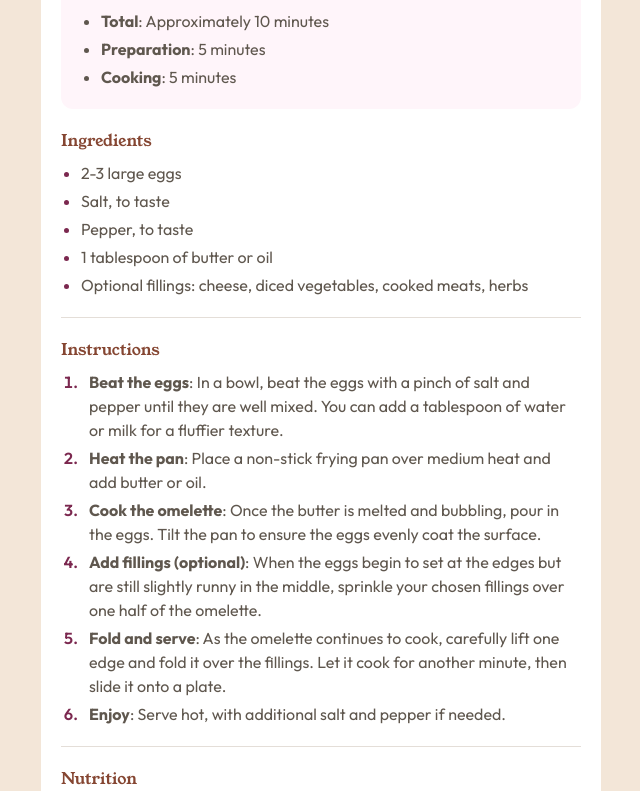
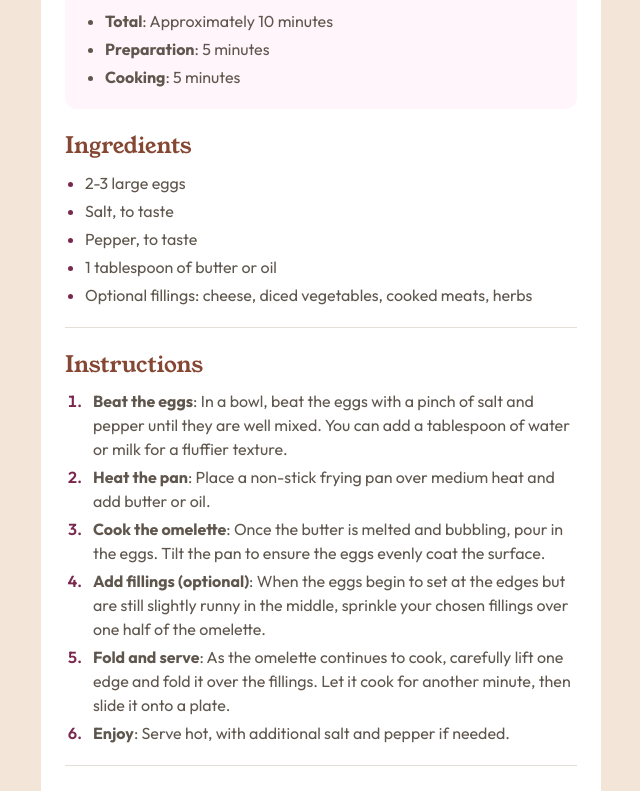
Before and after one commit to 7savv7/frontendmentor, a React (Vite) app in the folder newbie/recipe-page/: page / in a window 1280 px wide. Shown: the part 561-1352 px from the top of the page, without its empty margins (319-959 px from the left). Built offline with nearby package versions, Linux system fonts and the light colour scheme.

Commit message:
[recipe-page]: Improve style and responsiveness

```diff
--- a/newbie/recipe-page/src/App.tsx
+++ b/newbie/recipe-page/src/App.tsx
@@ -1,7 +1,7 @@
 function App() {
   return (
     <div className="min-h-svh lg:min-h-screen bg-stone-100 flex justify-center items-center lg:p-20">
-      <div className="lg:p-5 max-w-1/2 bg-white lg:rounded-2xl">
+      <div className="lg:p-6 lg:max-w-1/2 bg-white lg:rounded-2xl">
         <img
           className="w-full lg:rounded-lg lg:mb-5"
           src="/images/image-omelette.jpeg"
@@ -36,7 +36,7 @@ function App() {
           </div>
 
           <div className="border-b border-stone-150 pb-5">
-            <p className="text-brown-800 font-[Young_Serif] mb-2">
+            <p className="text-brown-800 font-[Young_Serif] mb-2 lg:text-[1.4em]">
               Ingredients
             </p>
 
@@ -52,7 +52,7 @@ function App() {
           </div>
 
           <div className="border-b border-stone-150 pb-5">
-            <p className="text-brown-800 font-[Young_Serif] mb-2">
+            <p className="text-brown-800 font-[Young_Serif] mb-2 lg:text-[1.4em]">
               Instructions
             </p>
 
@@ -92,7 +92,7 @@ function App() {
           </div>
 
           <div>
-            <p className="text-brown-800 font-[Young_Serif] mb-2">Nutrition</p>
+            <p className="text-brown-800 font-[Young_Serif] mb-2 lg:text-[1.4em]">Nutrition</p>
 
             <p className="mb-2">
               The table below shows nutritional values per serving without the
```
